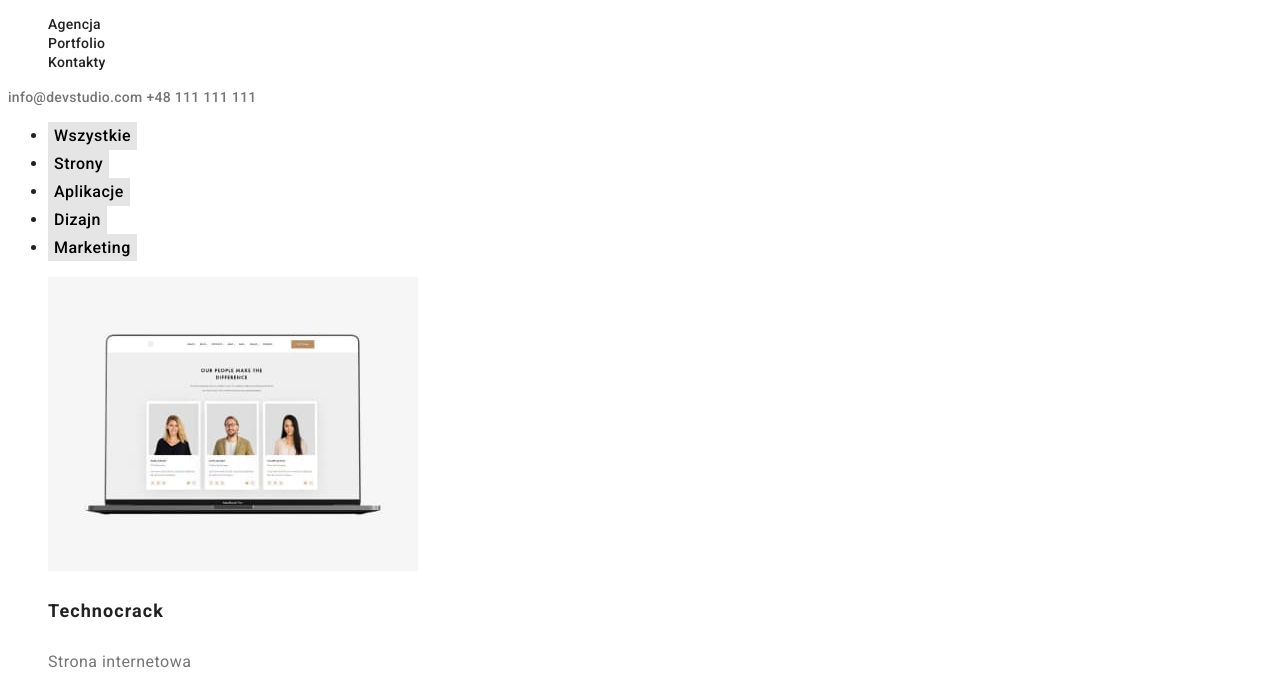
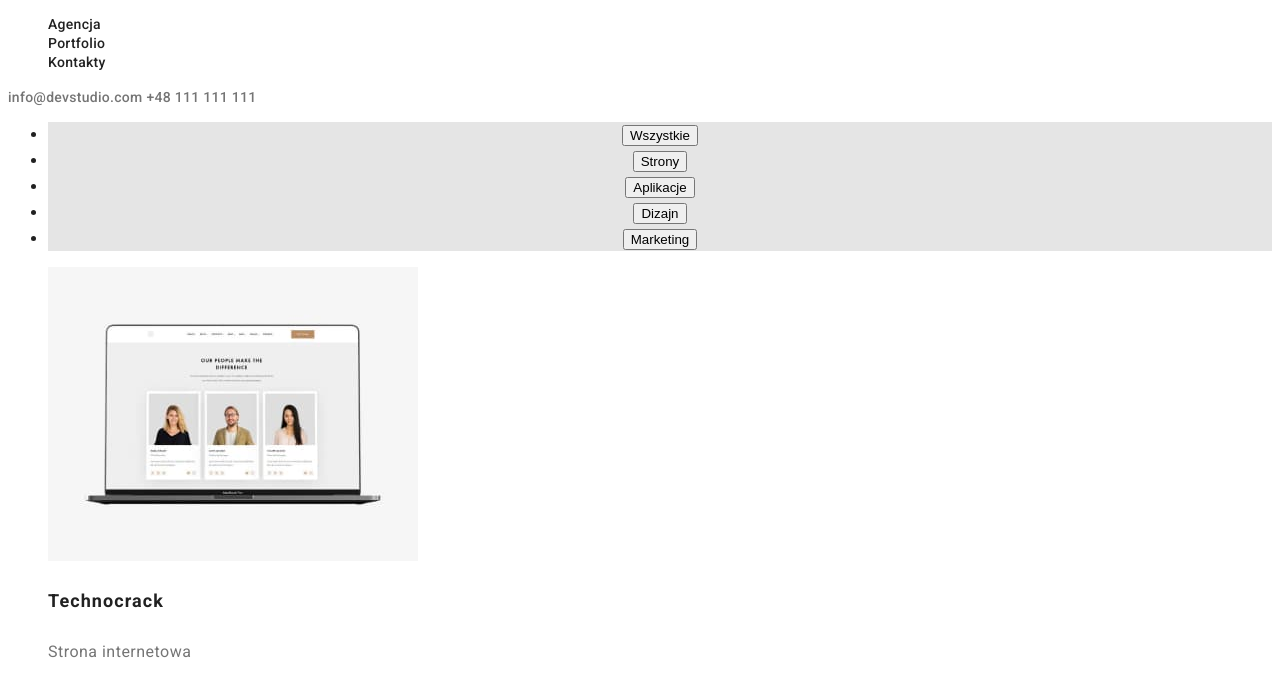
Before and after one commit to nrakoczy/goit-markup-hw-02, a plain HTML site: page portfolio.html in a window 1280 px wide. Shown: the part 41-722 px from the top of the page. Drawn offline with Linux system fonts and the light colour scheme.

```diff
--- a/css/styles.css
+++ b/css/styles.css
@@ -145,7 +145,7 @@ body {
   color: var(--brand-color-white);
 }
 
-.filter button {
+.filter li {
   font-family: 'Roboto', sans-serif;
   background-color: var(--brand-color-gray);
   font-style: normal;
```
